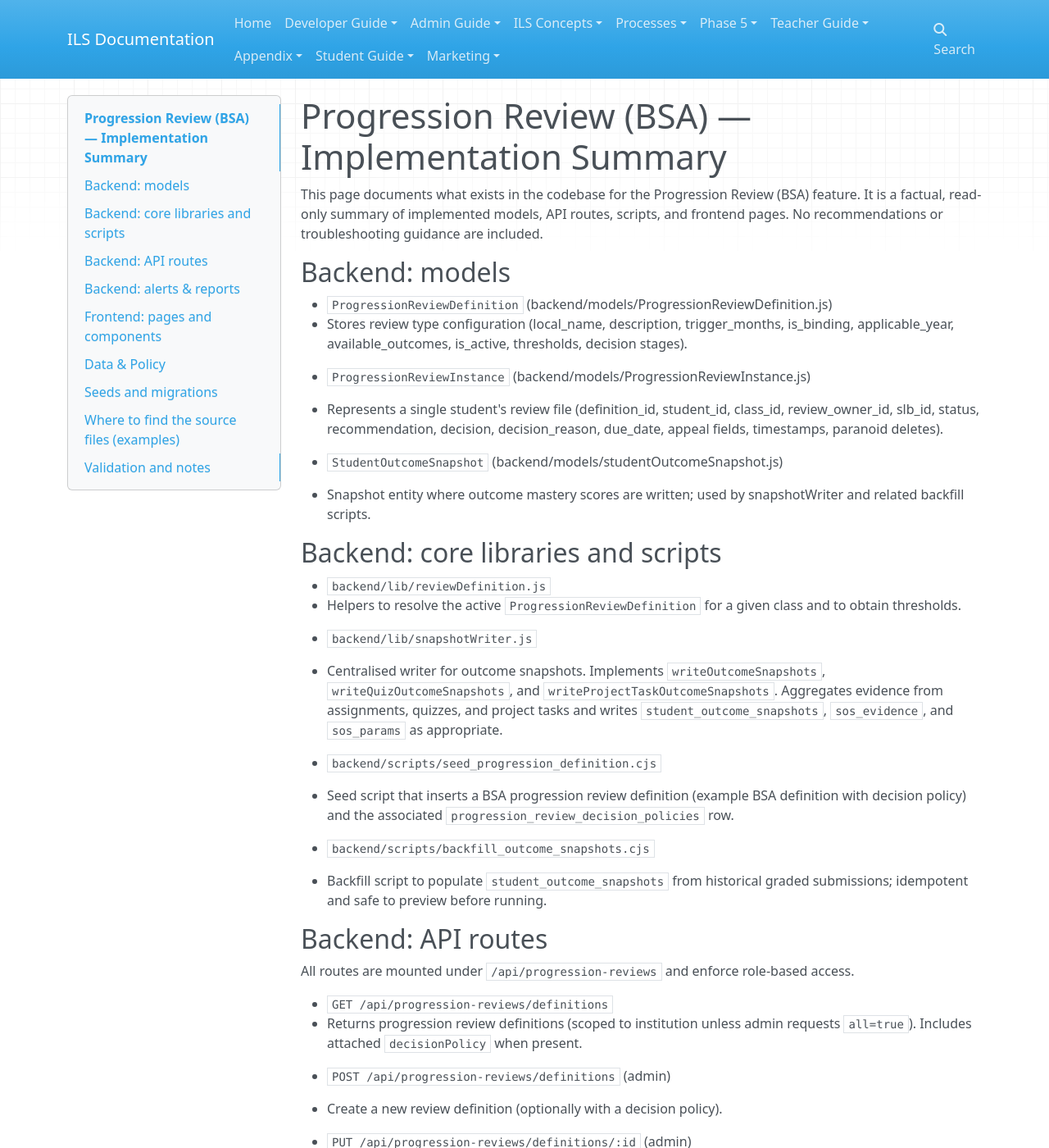
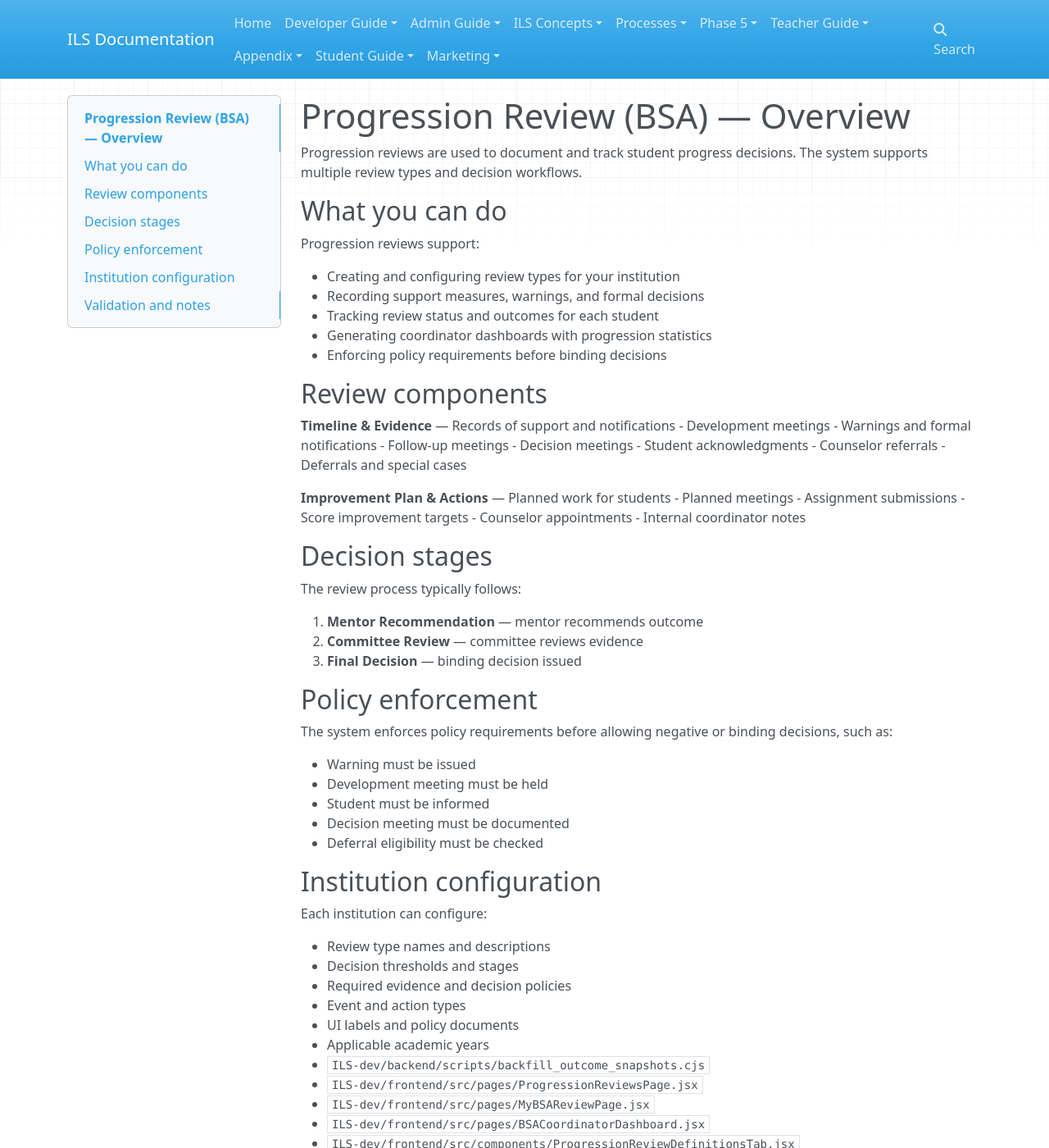
Before and after one commit to Maestrocop/ILS-doc, an MkDocs documentation site: the page built from docs/admin/progression-review-implementation.md, in a window 1280 px wide and 1400 px high. Shown: the whole window at 82% size. Built offline with MkDocs 1.6.1, drawn with Linux system fonts in a browser that asks for light colours; nearby versions of some CDN libraries; some of the changed text lies outside the part shown.

Commit message:
Docs: remove technical content from progression-review-implementation, progression-review-ui, institution-review-definitions, intelligence-hub

```diff
--- a/docs/admin/progression-review-implementation.md
+++ b/docs/admin/progression-review-implementation.md
@@ -1,83 +1,63 @@
-# Progression Review (BSA) — Implementation Summary
+# Progression Review (BSA) — Overview
 
-This page documents what exists in the codebase for the Progression Review (BSA) feature. It is a factual, read-only summary of implemented models, API routes, scripts, and frontend pages. No recommendations or troubleshooting guidance are included.
+Progression reviews are used to document and track student progress decisions. The system supports multiple review types and decision workflows.
 
-## Backend: models
-- `ProgressionReviewDefinition` (backend/models/ProgressionReviewDefinition.js)
-  - Stores review type configuration (local_name, description, trigger_months, is_binding, applicable_year, available_outcomes, is_active, thresholds, decision stages).
+## What you can do
 
-- `ProgressionReviewInstance` (backend/models/ProgressionReviewInstance.js)
-  - Represents a single student's review file (definition_id, student_id, class_id, review_owner_id, slb_id, status, recommendation, decision, decision_reason, due_date, appeal fields, timestamps, paranoid deletes).
+Progression reviews support:
 
-- `StudentOutcomeSnapshot` (backend/models/studentOutcomeSnapshot.js)
-  - Snapshot entity where outcome mastery scores are written; used by snapshotWriter and related backfill scripts.
+- Creating and configuring review types for your institution
+- Recording support measures, warnings, and formal decisions
+- Tracking review status and outcomes for each student
+- Generating coordinator dashboards with progression statistics
+- Enforcing policy requirements before binding decisions
 
-## Backend: core libraries and scripts
-- `backend/lib/reviewDefinition.js`
-  - Helpers to resolve the active `ProgressionReviewDefinition` for a given class and to obtain thresholds.
+## Review components
 
-- `backend/lib/snapshotWriter.js`
-  - Centralised writer for outcome snapshots. Implements `writeOutcomeSnapshots`, `writeQuizOutcomeSnapshots`, and `writeProjectTaskOutcomeSnapshots`. Aggregates evidence from assignments, quizzes, and project tasks and writes `student_outcome_snapshots`, `sos_evidence`, and `sos_params` as appropriate.
+**Timeline & Evidence** — Records of support and notifications
+- Development meetings
+- Warnings and formal notifications
+- Follow-up meetings
+- Decision meetings
+- Student acknowledgments
+- Counselor referrals
+- Deferrals and special cases
 
-- `backend/scripts/seed_progression_definition.cjs`
-  - Seed script that inserts a BSA progression review definition (example BSA definition with decision policy) and the associated `progression_review_decision_policies` row.
+**Improvement Plan & Actions** — Planned work for students
+- Planned meetings
+- Assignment submissions
+- Score improvement targets
+- Counselor appointments
+- Internal coordinator notes
 
-- `backend/scripts/backfill_outcome_snapshots.cjs`
-  - Backfill script to populate `student_outcome_snapshots` from historical graded submissions; idempotent and safe to preview before running.
+## Decision stages
 
-## Backend: API routes
-All routes are mounted under `/api/progression-reviews` and enforce role-based access.
+The review process typically follows:
 
-- `GET /api/progression-reviews/definitions`
-  - Returns progression review definitions (scoped to institution unless admin requests `all=true`). Includes attached `decisionPolicy` when present.
+1. **Mentor Recommendation** — mentor recommends outcome
+2. **Committee Review** — committee reviews evidence
+3. **Final Decision** — binding decision issued
 
-- `POST /api/progression-reviews/definitions` (admin)
-  - Create a new review definition (optionally with a decision policy).
+## Policy enforcement
 
-- `PUT /api/progression-reviews/definitions/:id` (admin)
-  - Update an existing definition and its `decisionPolicy`.
+The system enforces policy requirements before allowing negative or binding decisions, such as:
 
-- `GET /api/progression-reviews/definitions/:id/event-types`
-  - Returns event types associated with a definition (timeline events such as meetings, warnings, decisions).
+- Warning must be issued
+- Development meeting must be held
+- Student must be informed
+- Decision meeting must be documented
+- Deferral eligibility must be checked
 
-- Coordinator / dashboard endpoints:
-  - `GET /api/progression-reviews/coordinator-stats` — cohort-level KPIs, pass rates, status distributions, scatter data, and lists used by coordinator dashboards.
-  - `GET /api/progression-reviews/slb-stats` — stats and lists scoped to the logged-in SLB/owner (personal dashboard).
+## Institution configuration
 
-- Policy enforcement helper:
-  - `checkDecisionPolicy(models, instanceId, decision)` — server-side check that blocks issuing a negative decision (e.g., `transfer`, `exit`) if required evidence (warning, intervention, student acknowledgment) is missing according to the definition's `decisionPolicy`.
+Each institution can configure:
 
-## Backend: alerts & reports
-- `backend/routes/alerts.js`
-  - Coordinator-facing alert endpoints such as `coordinator/:coordinatorId/overdue-reviews`, `coordinator/:coordinatorId/students-no-advisor`, and `coordinator/:coordinatorId/grading-backlog`. Uses helper `getCourseIdFilter` to scope results.
-
-## Frontend: pages and components
-- `frontend/src/pages/ProgressionReviewsPage.jsx`
-  - Admin/Coordinator listing of progression reviews, creation modal, filters, KPIs, and table UI.
-
-- `frontend/src/pages/MyBSAReviewPage.jsx`
-  - Student-facing review page showing status, progress summary, actions, and acknowledgments.
-
-- `frontend/src/pages/BSACoordinatorDashboard.jsx`
-  - Coordinator dashboard with KPIs, donut/bar charts, coverage stats, and backlog display.
-
-- `frontend/src/components/ProgressionReviewDefinitionsTab.jsx`
-  - UI for creating and editing review definitions, event types, action types, decision stages, thresholds, and policy text/document uploads.
-
-## Data & Policy
-- Decision stages and thresholds are stored on `ProgressionReviewDefinition` (fields like `decision_stages`, `warning_threshold`, `decision_threshold`, `is_binding`).
-- Decision-policy flags (require_warning, require_intervention, require_acknowledgment) are stored in `progression_review_decision_policies` and enforced by server-side checks before allowing certain negative or binding decisions.
-
-## Seeds and migrations
-- A seed (`backend/scripts/seed_progression_definition.cjs`) exists to create a canonical BSA definition and attach a decision policy. Migration files and model definitions are the source of truth for schema (DB-first policy).
-
-## Where to find the source files (examples)
-- `ILS-dev/backend/routes/progressionReviews.js`
-- `ILS-dev/backend/models/ProgressionReviewDefinition.js`
-- `ILS-dev/backend/models/ProgressionReviewInstance.js`
-- `ILS-dev/backend/lib/reviewDefinition.js`
-- `ILS-dev/backend/lib/snapshotWriter.js`
-- `ILS-dev/backend/scripts/seed_progression_definition.cjs`
+- Review type names and descriptions
+- Decision thresholds and stages
+- Required evidence and decision policies
+- Event and action types
+- UI labels and policy documents
+- Applicable academic years
 - `ILS-dev/backend/scripts/backfill_outcome_snapshots.cjs`
 - `ILS-dev/frontend/src/pages/ProgressionReviewsPage.jsx`
 - `ILS-dev/frontend/src/pages/MyBSAReviewPage.jsx`
```
Also changed, not shown: docs/admin/institution-review-definitions.md (+40 -21 lines), docs/admin/intelligence-hub.md (added, +44 -0 lines), docs/admin/progression-review-ui.md (+29 -9 lines).
